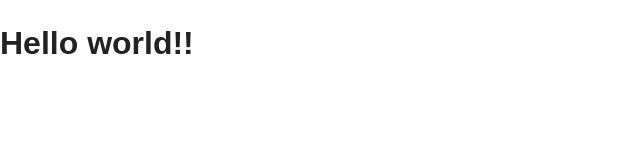
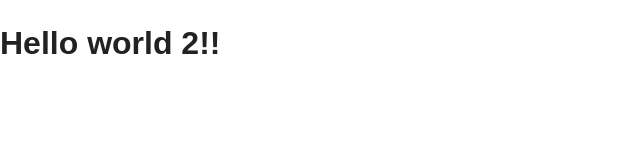
Before and after one commit to iri1991/yry-repo, a plain HTML site: page index.html in a window 1280 px wide. Shown: the full height of the page, 0-640 px from the left. Drawn offline with Linux system fonts and the light colour scheme.

Commit message:
new index

```diff
--- a/index.html
+++ b/index.html
@@ -39,7 +39,7 @@
     </head>
     <body>
 
-        <h1>Hello world!!</h1>
+        <h1>Hello world 2!!</h1>
 
         <script src="js/vendor/zepto.min.js"></script>
         <script src="js/helper.js"></script>
```
